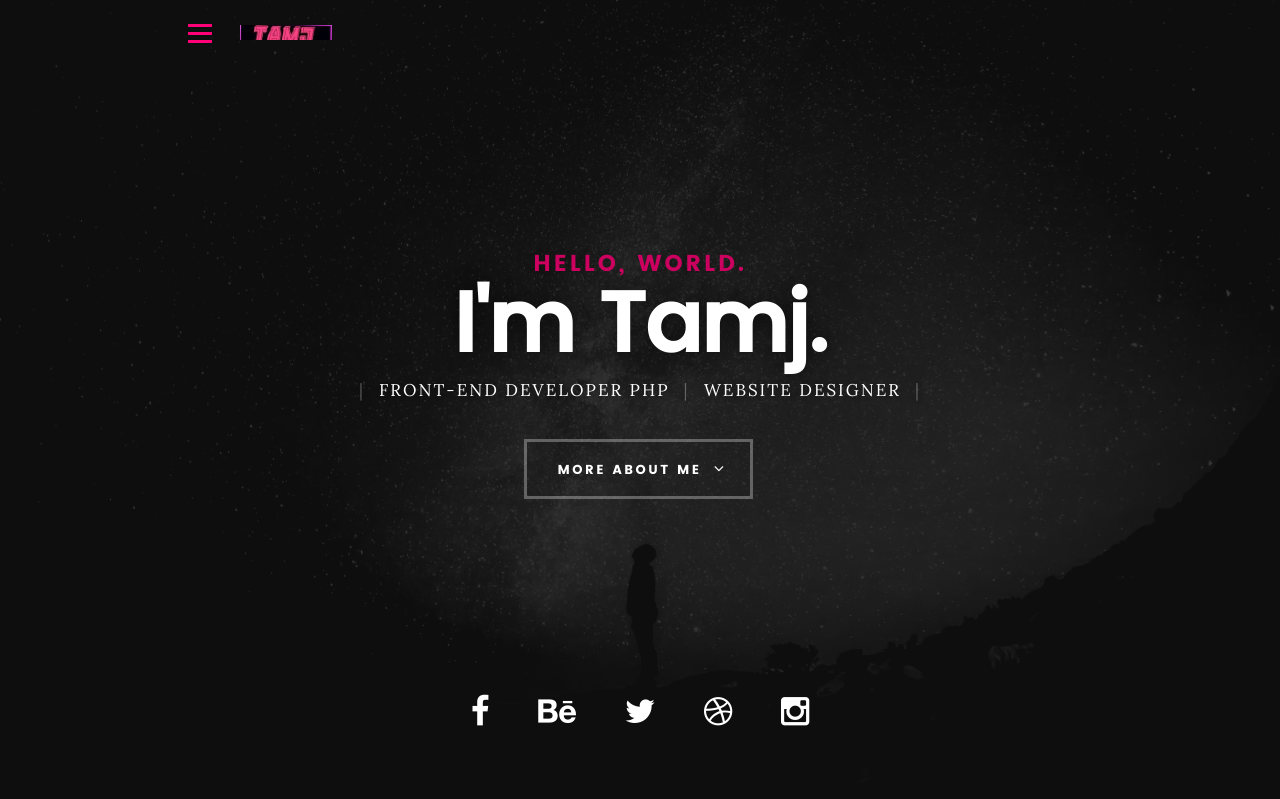
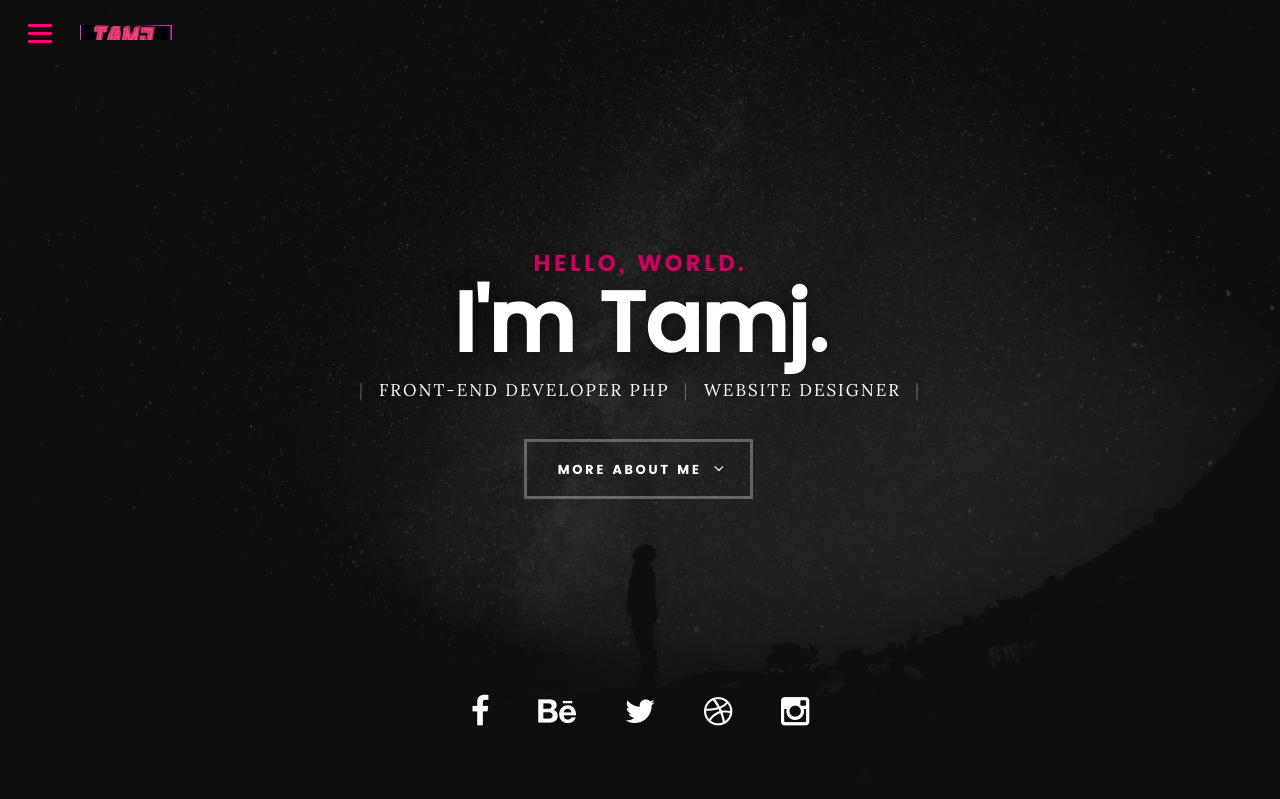
Before and after one commit to nagbabalik/project, a PHP site: page / in a window 1280 px wide. Shown: the top 799 px of the page. Run offline with PHP 8.4, Linux system fonts and the light colour scheme; some web fonts are replaced.

Commit message:
Update style.css

```diff
--- a/style.css
+++ b/style.css
@@ -1090,7 +1090,7 @@ header {
 	z-index: 600;
 }
 header .row {
-	position: relative;
+	position: left;
 	min-height: 66px;
 }
 header .top-bar {
@@ -1099,7 +1099,7 @@ header .top-bar {
 	min-width: 220px;
 	min-height: 66px;
 	position: absolute;
-	left: 90px;
+	left: 0px;
 	top: 0;
 }
 header .logo {
```
